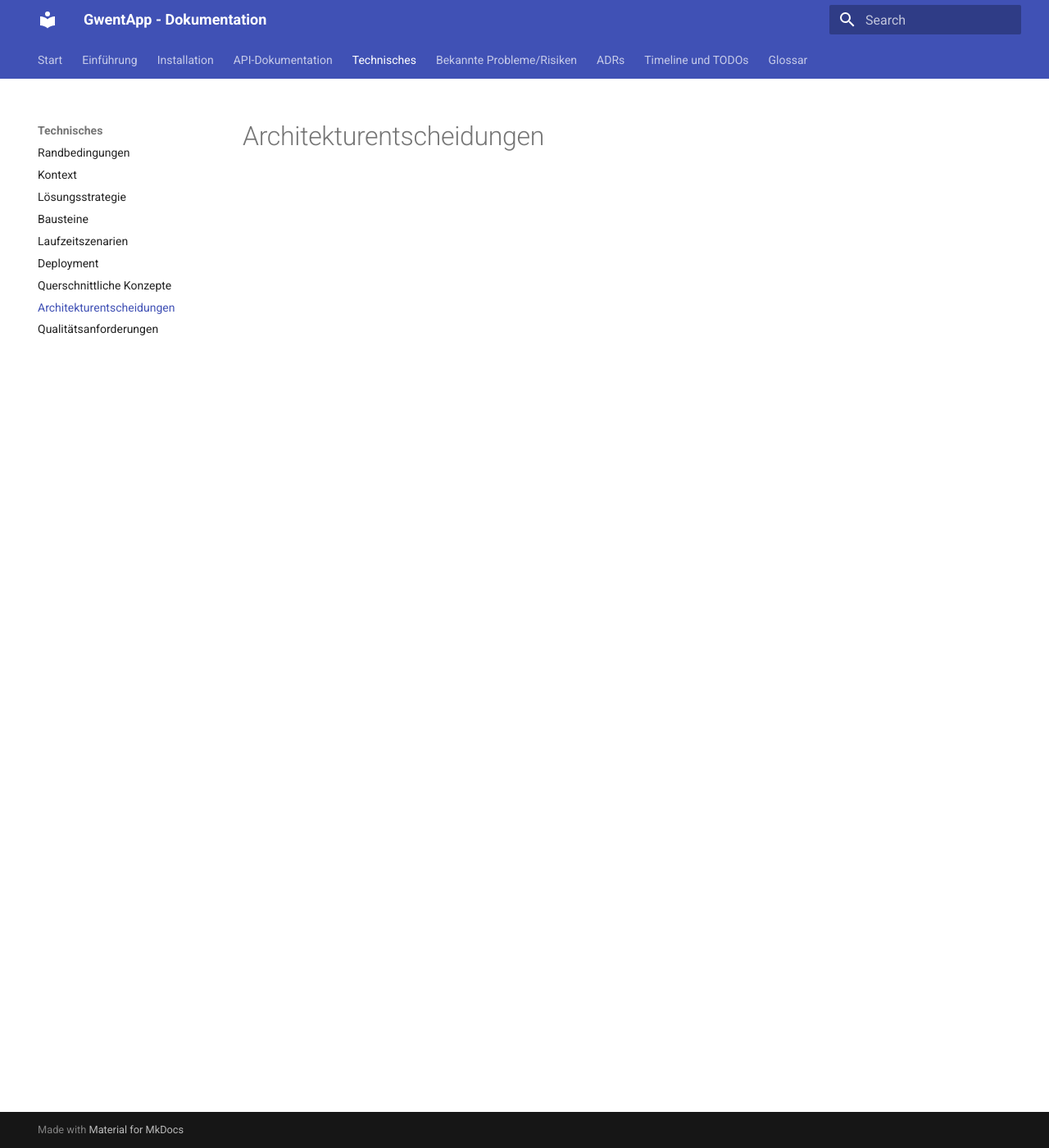
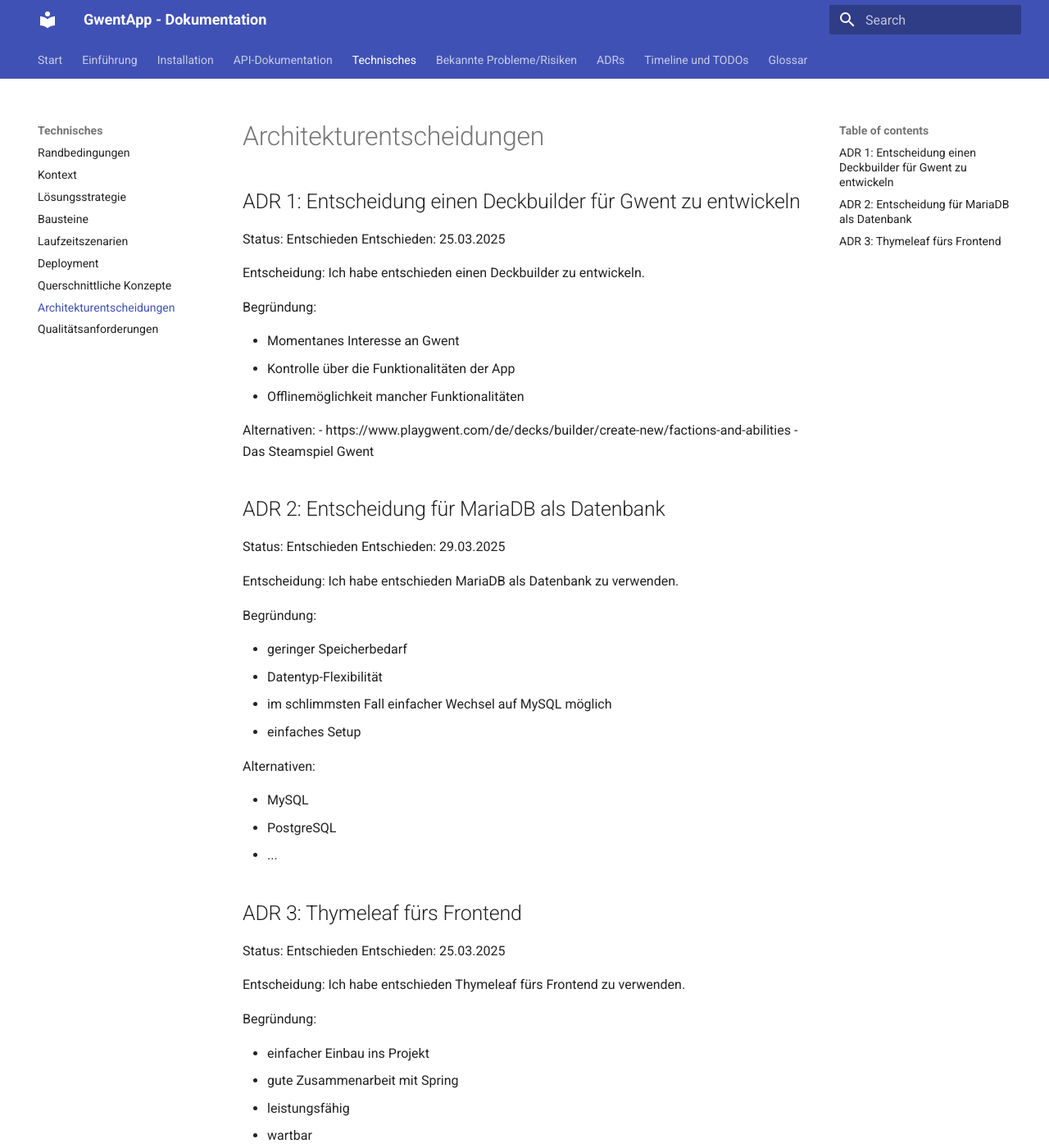
Before and after one commit to Anna24698/SQS_SoSe25, an MkDocs documentation site: the page built from docs/pages/architektur.md, in a window 1280 px wide and 1400 px high. Shown: the whole window at 82% size. Built offline with MkDocs 1.6.1 and Material for MkDocs 9.7.7, drawn with Linux system fonts in a browser that asks for light colours; some of the changed text lies outside the part shown.

Commit message:
doku außer Golssar fertig

```diff
--- a/docs/pages/architektur.md
+++ b/docs/pages/architektur.md
@@ -1 +1,60 @@
 # Architekturentscheidungen
+
+## ADR 1: Entscheidung einen Deckbuilder für Gwent zu entwickeln
+
+Status: Entschieden
+Entschieden: 25.03.2025
+
+Entscheidung: Ich habe entschieden einen Deckbuilder zu entwickeln.
+
+Begründung:
+
+- Momentanes Interesse an Gwent
+- Kontrolle über die Funktionalitäten der App
+- Offlinemöglichkeit mancher Funktionalitäten
+
+
+Alternativen:
+- https://www.playgwent.com/de/decks/builder/create-new/factions-and-abilities
+- Das Steamspiel Gwent
+
+
+## ADR 2: Entscheidung für MariaDB als Datenbank
+
+Status: Entschieden
+Entschieden: 29.03.2025
+
+Entscheidung: Ich habe entschieden MariaDB als Datenbank zu verwenden.
+
+Begründung:
+
+- geringer Speicherbedarf
+- Datentyp-Flexibilität
+- im schlimmsten Fall einfacher Wechsel auf MySQL möglich
+- einfaches Setup
+
+Alternativen:
+
+- MySQL
+- PostgreSQL
+- ...
+
+## ADR 3: Thymeleaf fürs Frontend
+
+Status: Entschieden
+Entschieden: 25.03.2025
+
+Entscheidung: Ich habe entschieden Thymeleaf fürs Frontend zu verwenden.
+
+Begründung:
+
+- einfacher Einbau ins Projekt
+- gute Zusammenarbeit mit Spring
+- leistungsfähig
+- wartbar
+
+
+Alternativen:
+
+- React
+- Freemarker
```
Also changed, not shown: docs/pages/installation.md (+2 -2 lines), docs/pages/start.md (+13 -13 lines), README.md, 1 other file.
